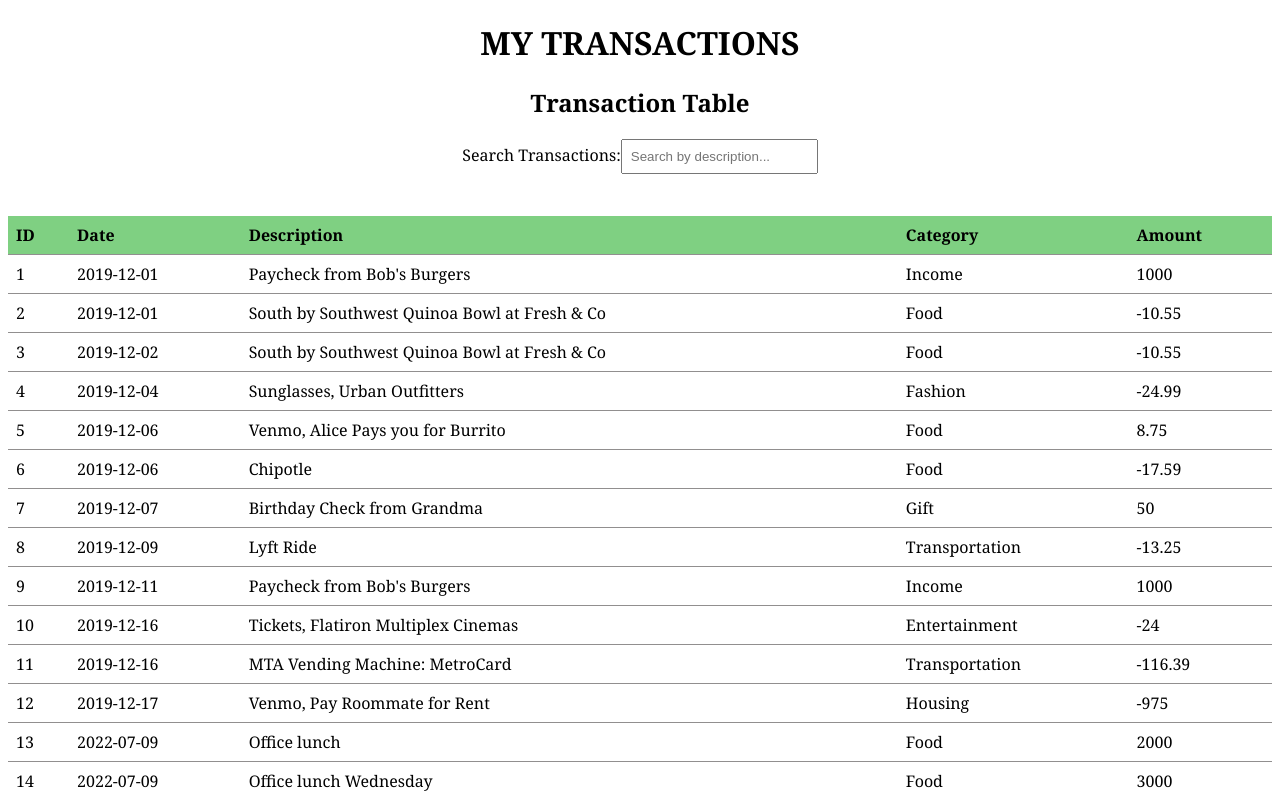
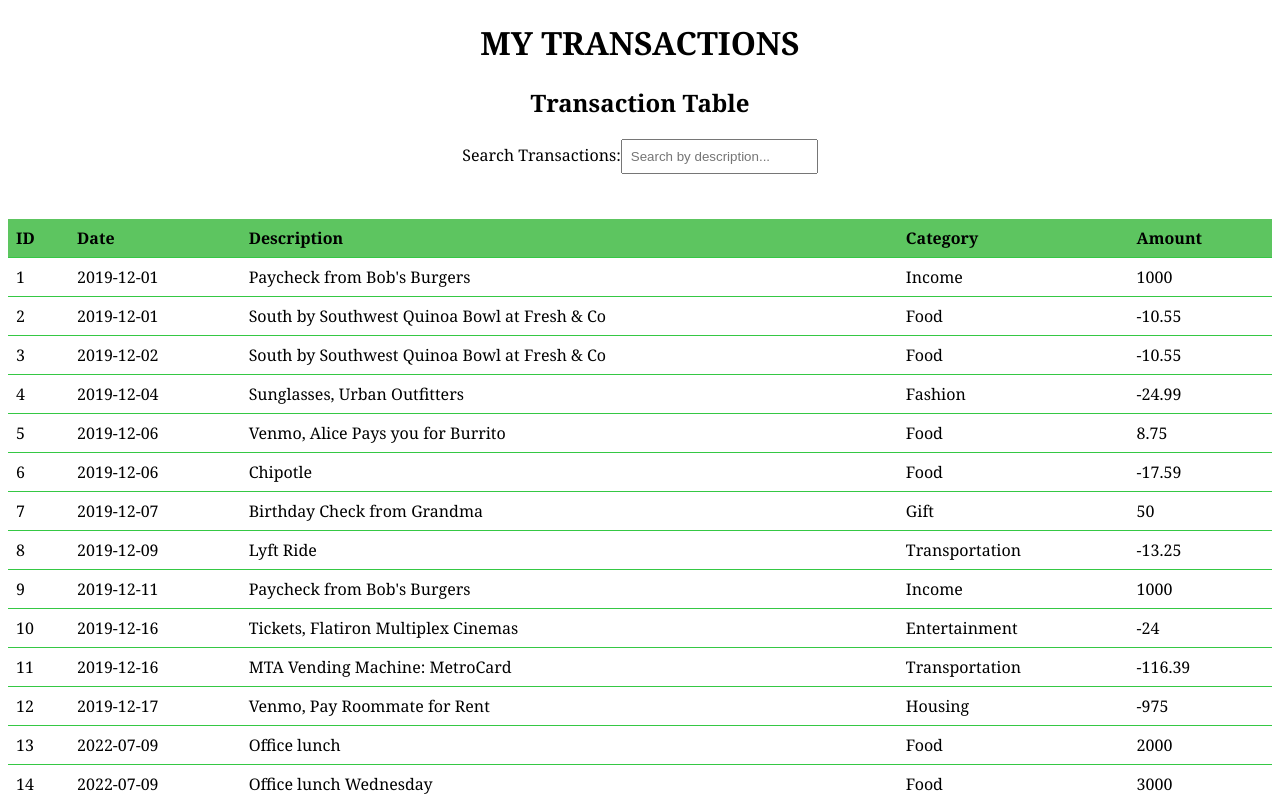
Before and after one commit to christine-M9/Phase-2-week-1-code-challenge, a React (Create React App) app in the folder bank-of-flatiron/: page / in a window 1280 px wide. Shown: the top 800 px of the page. Built offline with nearby package versions, Linux system fonts and the light colour scheme.

Commit message:
final commit

```diff
--- a/bank-of-flatiron/src/index.css
+++ b/bank-of-flatiron/src/index.css
@@ -13,12 +13,12 @@
 
   th, td {
     padding: 8px;
-    border-bottom: 1px solid #918f8f;
+    border-bottom: 1px solid #35c844;
     text-align: left;
   }
 
   th {
-    background-color: #7fd082;
+    background-color: #5dc560;
   }
   /* add new transaction form styling */
   form {
@@ -31,7 +31,7 @@
   input[type="text"],
   input[type="number"] {
   padding: 8px;
-  margin-bottom: 12px;
+  margin-bottom: 15px;
  }
    button {
     padding: 6px;
```
